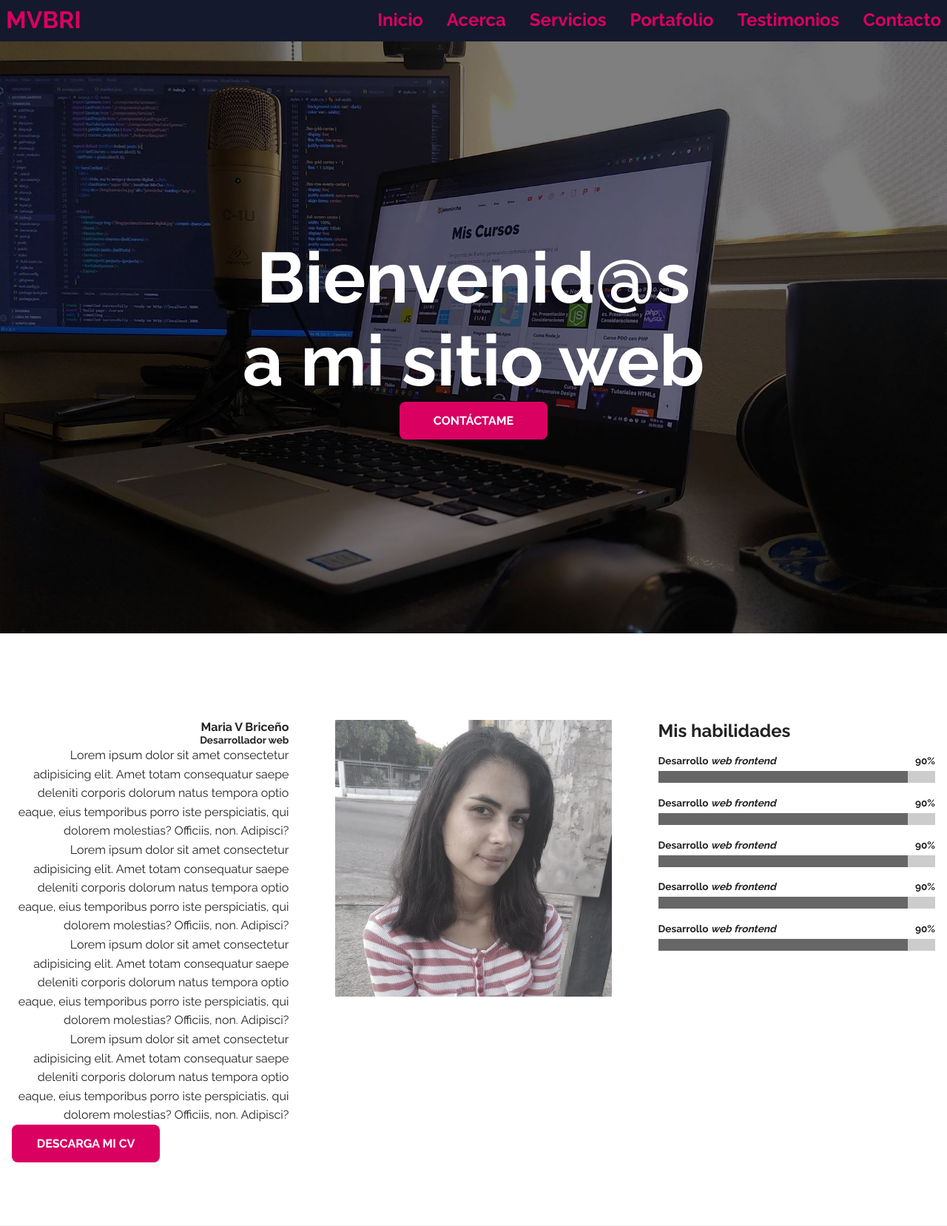
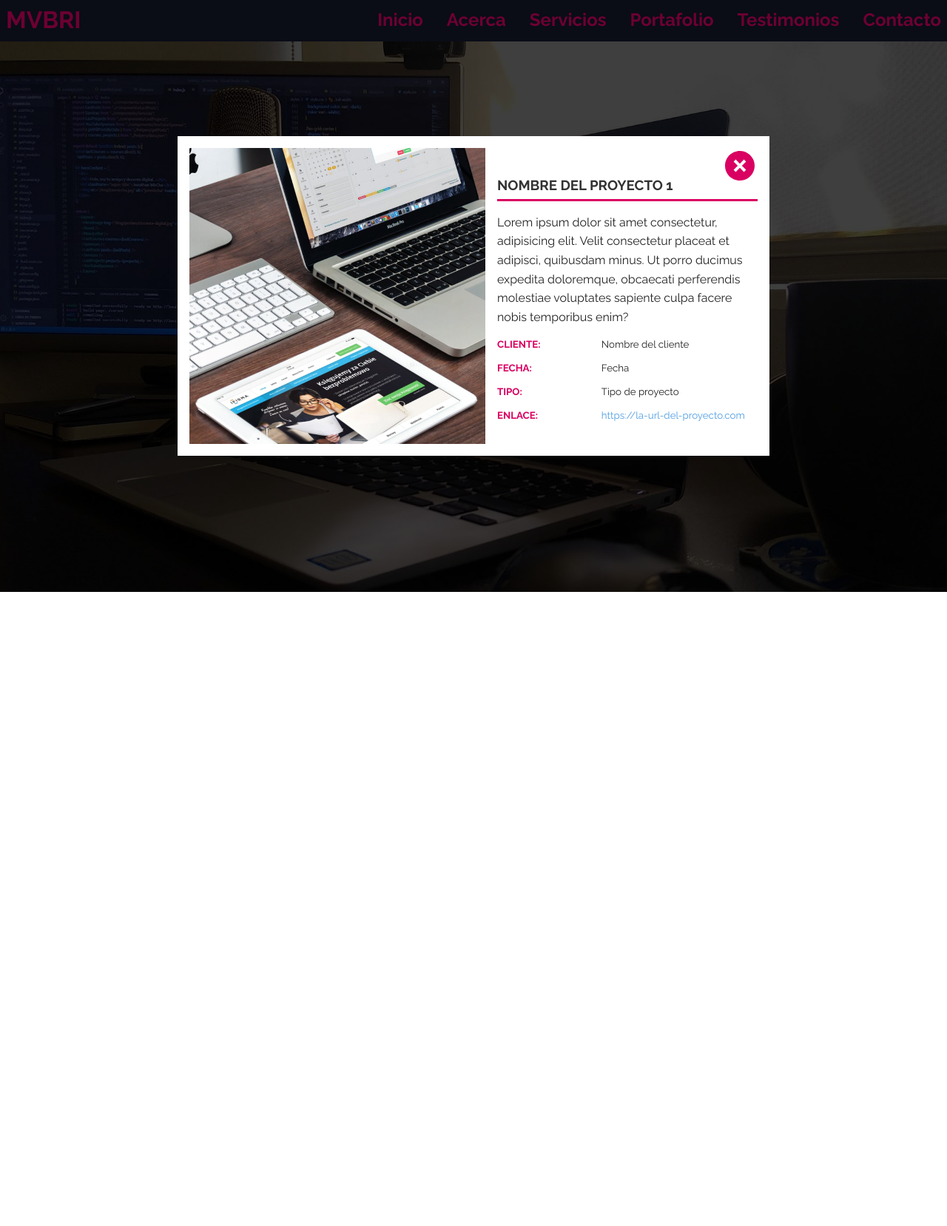
Before and after one commit to mvbri/mvbri.github.io, a PHP site: page / in a window 1280 px wide, after a click that opens the changed part. Shown: the top 1657 px of the page at 74% size. After the commit the page ends 800 px from the top, so only its background shows below. Run offline with PHP 8.4, Linux system fonts and the light colour scheme.

Commit message:
modal performance

```diff
--- a/css/style.css
+++ b/css/style.css
@@ -83,6 +83,7 @@
 
 p {
     line-height: 1.6;
+    margin: 1rem 0;
 }
 
 /* components */
@@ -180,6 +181,45 @@
     .menu a:hover {
         background: transparent;
     }
+}
+
+/* Modal */
+
+.modal {
+    position: fixed;
+    z-index: 999;
+    top: 0;
+    right: 0;
+    bottom: 0;
+    left: 0;
+    display: flex;
+    justify-content: center;
+    align-items: center;
+    background: var(--black-alpha-color);
+    opacity: 0;
+    pointer-events: none;
+    transition: all 1s;
+}
+
+.modal-content {
+    position: relative;
+}
+
+.modal-close {
+    position: absolute;
+    top: 1rem;
+    right: 1rem;
+}
+
+.modal-close svg {
+    width: 3rem;
+    height: 3rem;
+    fill: var(--first-color);
+}
+
+.modal[id|="trabajo"]:target {
+    opacity: 1;
+    pointer-events: auto;
 }
 
 /*Progress bar*/
@@ -375,6 +415,33 @@
     height: 100%;
 }
 
+.portfolio-modal {
+    padding: 1rem;
+    max-width: 400px;
+    display: flex;
+    flex-direction: column;
+    background: var(--white-color);
+    max-height: 100vh;
+    overflow-y: scroll;
+}
+
+.portfolio-modal h3 {
+    border-bottom: medium solid var(--first-color);
+    margin: 1rem auto;
+    padding: .5rem 0;
+    color: var(--title-color);
+}
+
+.portfolio-details {
+    display: grid;
+    grid-template-columns: 40% 60%;
+    grid-auto-rows: 2rem;
+}
+
+.portfolio-details b {
+    color: var(--first-color);
+}
+
 .service-card h3 {
     color: var(--title-color);
 }
@@ -392,6 +459,16 @@
 
     .portfolio .section-title {
         grid-column: span 2;
+    }
+
+    .portfolio-modal {
+        max-width: 800px;
+        flex-direction: row;
+    }
+
+    .portfolio-info {
+        margin-left: 1rem;
+        align-self: center;
     }
 
     .services > .container {
--- a/index.html
+++ b/index.html
@@ -260,6 +260,258 @@
                 </a>
             </div>
         </section>
+        <article class="modal" id="trabajo-1">
+            <div class="modal-content">
+                <a href="#close" class="modal-close">
+                    <svg
+                        xmlns="http://www.w3.org/2000/svg"
+                        width="24"
+                        height="24"
+                        viewbox="0 0 24 24"><path
+                        d="M12,2C6.486,2,2,6.486,2,12s4.486,10,10,10s10-4.486,10-10S17.514,2,12,2z M16.207,14.793l-1.414,1.414L12,13.414 l-2.793,2.793l-1.414-1.414L10.586,12L7.793,9.207l1.414-1.414L12,10.586l2.793-2.793l1.414,1.414L13.414,12L16.207,14.793z"/></svg>
+                </a>
+                <article class="portfolio-modal">
+                    <img src="assets/portfolio-1.jpg" alt="Trabajo 1">
+                    <div class="portfolio-info">
+                        <h3>NOMBRE DEL PROYECTO 1</h3>
+                        <p>Lorem ipsum dolor sit amet consectetur, adipisicing elit. Velit consectetur
+                            placeat et adipisci, quibusdam minus. Ut porro ducimus expedita doloremque,
+                            obcaecati perferendis molestiae voluptates sapiente culpa facere nobis
+                            temporibus enim?</p>
+                        <aside class="portfolio-details">
+                            <small>
+                                <b>CLIENTE:</b>
+                            </small>
+                            <small>Nombre del cliente</small>
+                            <small>
+                                <b>FECHA:</b>
+                            </small>
+                            <small>Fecha</small>
+                            <small>
+                                <b>TIPO:</b>
+                            </small>
+                            <small>Tipo de proyecto</small>
+                            <small>
+                                <b>ENLACE:</b>
+                            </small>
+                            <small>
+                                <a href="#" target="_blank" rel="noopener">https://la-url-del-proyecto.com</a>
+                            </small>
+                        </aside>
+                    </div>
+                </article>
+            </div>
+        </article>
+        <article class="modal" id="trabajo-2">
+            <div class="modal-content">
+                <a href="#close" class="modal-close">
+                    <svg
+                        xmlns="http://www.w3.org/2000/svg"
+                        width="24"
+                        height="24"
+                        viewbox="0 0 24 24"><path
+                        d="M12,2C6.486,2,2,6.486,2,12s4.486,10,10,10s10-4.486,10-10S17.514,2,12,2z M16.207,14.793l-1.414,1.414L12,13.414 l-2.793,2.793l-1.414-1.414L10.586,12L7.793,9.207l1.414-1.414L12,10.586l2.793-2.793l1.414,1.414L13.414,12L16.207,14.793z"/></svg>
+                </a>
+                <article class="portfolio-modal">
+                    <img src="assets/portfolio-2.jpg" alt="Trabajo 2">
+                    <div class="portfolio-info">
+                        <h3>NOMBRE DEL PROYECTO 1</h3>
+                        <p>Lorem ipsum dolor sit amet consectetur, adipisicing elit. Velit consectetur
+                            placeat et adipisci, quibusdam minus. Ut porro ducimus expedita doloremque,
+                            obcaecati perferendis molestiae voluptates sapiente culpa facere nobis
+                            temporibus enim?</p>
+                        <aside class="portfolio-details">
+                            <small>
+                                <b>CLIENTE:</b>
+                            </small>
+                            <small>Nombre del cliente</small>
+                            <small>
+                                <b>FECHA:</b>
+                            </small>
+                            <small>Fecha</small>
+                            <small>
+                                <b>TIPO:</b>
+                            </small>
+                            <small>Tipo de proyecto</small>
+                            <small>
+                                <b>ENLACE:</b>
+                            </small>
+                            <small>
+                                <a href="#" target="_blank" rel="noopener">https:// la-url-del-proyecto.com</a>
+                            </small>
+                        </aside>
+                    </div>
+                </article>
+            </div>
+        </article>
+        <article class="modal" id="trabajo-3">
+            <div class="modal-content">
+                <a href="#close" class="modal-close">
+                    <svg
+                        xmlns="http://www.w3.org/2000/svg"
+                        width="24"
+                        height="24"
+                        viewbox="0 0 24 24"><path
+                        d="M12,2C6.486,2,2,6.486,2,12s4.486,10,10,10s10-4.486,10-10S17.514,2,12,2z M16.207,14.793l-1.414,1.414L12,13.414 l-2.793,2.793l-1.414-1.414L10.586,12L7.793,9.207l1.414-1.414L12,10.586l2.793-2.793l1.414,1.414L13.414,12L16.207,14.793z"/></svg>
+                </a>
+                <article class="portfolio-modal">
+                    <img src="assets/portfolio-3.jpg" alt="Trabajo 3">
+                    <div class="portfolio-info">
+                        <h3>NOMBRE DEL PROYECTO 1</h3>
+                        <p>Lorem ipsum dolor sit amet consectetur, adipisicing elit. Velit consectetur
+                            placeat et adipisci, quibusdam minus. Ut porro ducimus expedita doloremque,
+                            obcaecati perferendis molestiae voluptates sapiente culpa facere nobis
+                            temporibus enim?</p>
+                        <aside class="portfolio-details">
+                            <small>
+                                <b>CLIENTE:</b>
+                            </small>
+                            <small>Nombre del cliente</small>
+                            <small>
+                                <b>FECHA:</b>
+                            </small>
+                            <small>Fecha</small>
+                            <small>
+                                <b>TIPO:</b>
+                            </small>
+                            <small>Tipo de proyecto</small>
+                            <small>
+                                <b>ENLACE:</b>
+                            </small>
+                            <small>
+                                <a href="#" target="_blank" rel="noopener">https:// la-url-del-proyecto.com</a>
+                            </small>
+                        </aside>
+                    </div>
+                </article>
+            </div>
+        </article>
+        <article class="modal" id="trabajo-4">
+            <div class="modal-content">
+                <a href="#close" class="modal-close">
+                    <svg
+                        xmlns="http://www.w3.org/2000/svg"
+                        width="24"
+                        height="24"
+                        viewbox="0 0 24 24"><path
+                        d="M12,2C6.486,2,2,6.486,2,12s4.486,10,10,10s10-4.486,10-10S17.514,2,12,2z M16.207,14.793l-1.414,1.414L12,13.414 l-2.793,2.793l-1.414-1.414L10.586,12L7.793,9.207l1.414-1.414L12,10.586l2.793-2.793l1.414,1.414L13.414,12L16.207,14.793z"/></svg>
+                </a>
+                <article class="portfolio-modal">
+                    <img src="assets/portfolio-4.jpg" alt="Trabajo 4">
+                    <div class="portfolio-info">
+                        <h3>NOMBRE DEL PROYECTO 1</h3>
+                        <p>Lorem ipsum dolor sit amet consectetur, adipisicing elit. Velit consectetur
+                            placeat et adipisci, quibusdam minus. Ut porro ducimus expedita doloremque,
+                            obcaecati perferendis molestiae voluptates sapiente culpa facere nobis
+                            temporibus enim?</p>
+                        <aside class="portfolio-details">
+                            <small>
+                                <b>CLIENTE:</b>
+                            </small>
+                            <small>Nombre del cliente</small>
+                            <small>
+                                <b>FECHA:</b>
+                            </small>
+                            <small>Fecha</small>
+                            <small>
+                                <b>TIPO:</b>
+                            </small>
+                            <small>Tipo de proyecto</small>
+                            <small>
+                                <b>ENLACE:</b>
+                            </small>
+                            <small>
+                                <a href="#" target="_blank" rel="noopener">https:// la-url-del-proyecto.com</a>
+                            </small>
+                        </aside>
+                    </div>
+                </article>
+            </div>
+        </article>
+        <article class="modal" id="trabajo-5">
+            <div class="modal-content">
+                <a href="#close" class="modal-close">
+                    <svg
+                        xmlns="http://www.w3.org/2000/svg"
+                        width="24"
+                        height="24"
+                        viewbox="0 0 24 24"><path
+                        d="M12,2C6.486,2,2,6.486,2,12s4.486,10,10,10s10-4.486,10-10S17.514,2,12,2z M16.207,14.793l-1.414,1.414L12,13.414 l-2.793,2.793l-1.414-1.414L10.586,12L7.793,9.207l1.414-1.414L12,10.586l2.793-2.793l1.414,1.414L13.414,12L16.207,14.793z"/></svg>
+                </a>
+                <article class="portfolio-modal">
+                    <img src="assets/portfolio-5.jpg" alt="Trabajo 5">
+                    <div class="portfolio-info">
+                        <h3>NOMBRE DEL PROYECTO 1</h3>
+                        <p>Lorem ipsum dolor sit amet consectetur, adipisicing elit. Velit consectetur
+                            placeat et adipisci, quibusdam minus. Ut porro ducimus expedita doloremque,
+                            obcaecati perferendis molestiae voluptates sapiente culpa facere nobis
+                            temporibus enim?</p>
+                        <aside class="portfolio-details">
+                            <small>
+                                <b>CLIENTE:</b>
+                            </small>
+                            <small>Nombre del cliente</small>
+                            <small>
+                                <b>FECHA:</b>
+                            </small>
+                            <small>Fecha</small>
+                            <small>
+                                <b>TIPO:</b>
+                            </small>
+                            <small>Tipo de proyecto</small>
+                            <small>
+                                <b>ENLACE:</b>
+                            </small>
+                            <small>
+                                <a href="#" target="_blank" rel="noopener">https:// la-url-del-proyecto.com</a>
+                            </small>
+                        </aside>
+                    </div>
+                </article>
+            </div>
+        </article>
+        <article class="modal" id="trabajo-6">
+            <div class="modal-content">
+                <a href="#close" class="modal-close">
+                    <svg
+                        xmlns="http://www.w3.org/2000/svg"
+                        width="24"
+                        height="24"
+                        viewbox="0 0 24 24"><path
+                        d="M12,2C6.486,2,2,6.486,2,12s4.486,10,10,10s10-4.486,10-10S17.514,2,12,2z M16.207,14.793l-1.414,1.414L12,13.414 l-2.793,2.793l-1.414-1.414L10.586,12L7.793,9.207l1.414-1.414L12,10.586l2.793-2.793l1.414,1.414L13.414,12L16.207,14.793z"/></svg>
+                </a>
+                <article class="portfolio-modal">
+                    <img src="assets/portfolio-6.jpg" alt="Trabajo 6">
+                    <div class="portfolio-info">
+                        <h3>NOMBRE DEL PROYECTO 1</h3>
+                        <p>Lorem ipsum dolor sit amet consectetur, adipisicing elit. Velit consectetur
+                            placeat et adipisci, quibusdam minus. Ut porro ducimus expedita doloremque,
+                            obcaecati perferendis molestiae voluptates sapiente culpa facere nobis
+                            temporibus enim?</p>
+                        <aside class="portfolio-details">
+                            <small>
+                                <b>CLIENTE:</b>
+                            </small>
+                            <small>Nombre del cliente</small>
+                            <small>
+                                <b>FECHA:</b>
+                            </small>
+                            <small>Fecha</small>
+                            <small>
+                                <b>TIPO:</b>
+                            </small>
+                            <small>Tipo de proyecto</small>
+                            <small>
+                                <b>ENLACE:</b>
+                            </small>
+                            <small>
+                                <a href="#" target="_blank" rel="noopener">https:// la-url-del-proyecto.com</a>
+                            </small>
+                        </aside>
+                    </div>
+                </article>
+            </div>
+        </article>
         <section id="testimonios" class="testimonials">
             <h2>Testimonios</h2>
         </section>
```
Also changed, not shown: assets/modal-close.svg.
